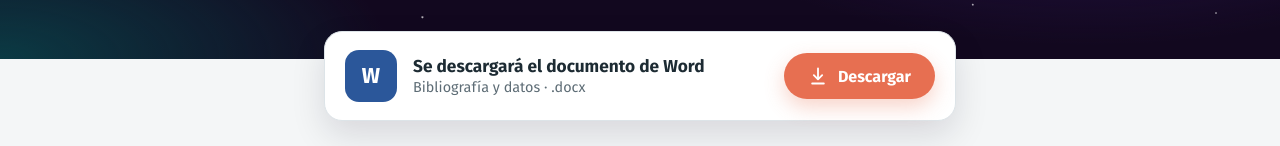
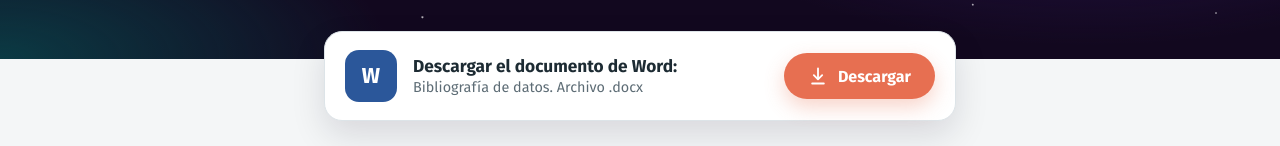
Before and after one commit to a394711/a394711.github.io, a plain HTML site: page index.html in a window 1280 px wide. Shown: the part 150-296 px from the top of the page. Drawn offline with Linux system fonts and the light colour scheme.

Commit message:
Revise download link and document description
Updated the download link text and improved the description for the Word document.

```diff
--- a/index.html
+++ b/index.html
@@ -130,8 +130,8 @@
   <div class="row">
     <div class="doc" aria-hidden="true">W</div>
     <div class="info">
-      <strong>Se descargará el documento de Word</strong>
-      <span>Bibliografía y datos · .docx</span>
+      <strong>Descargar el documento de Word:</strong>
+      <span>Bibliografía de datos. Archivo .docx</span>
     </div>
     <!-- Cambia el nombre por el de tu Word (misma carpeta que este archivo) -->
     <a class="btn" href="assets/Propuesta_para_guerra_espacial.docx" download="Bibliografia_y_datos.docx">
```
